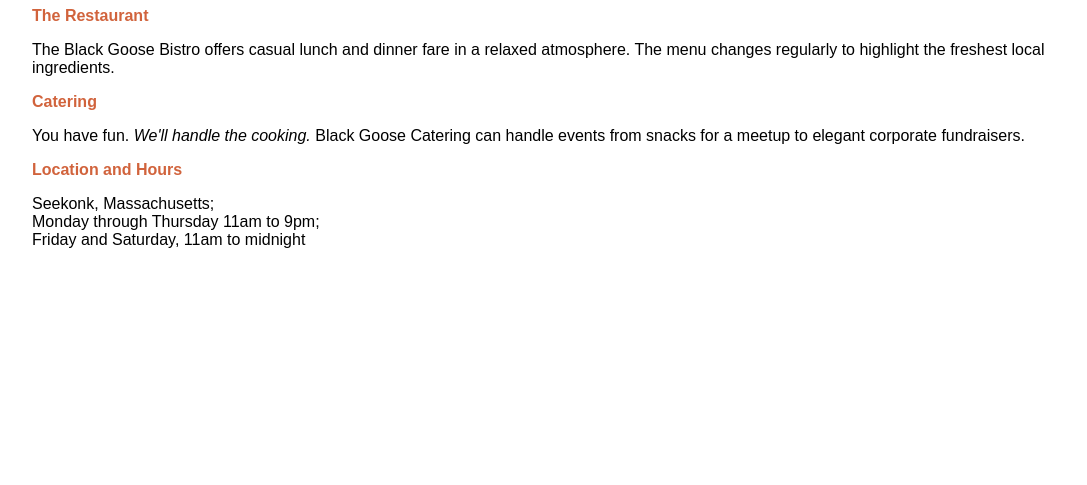
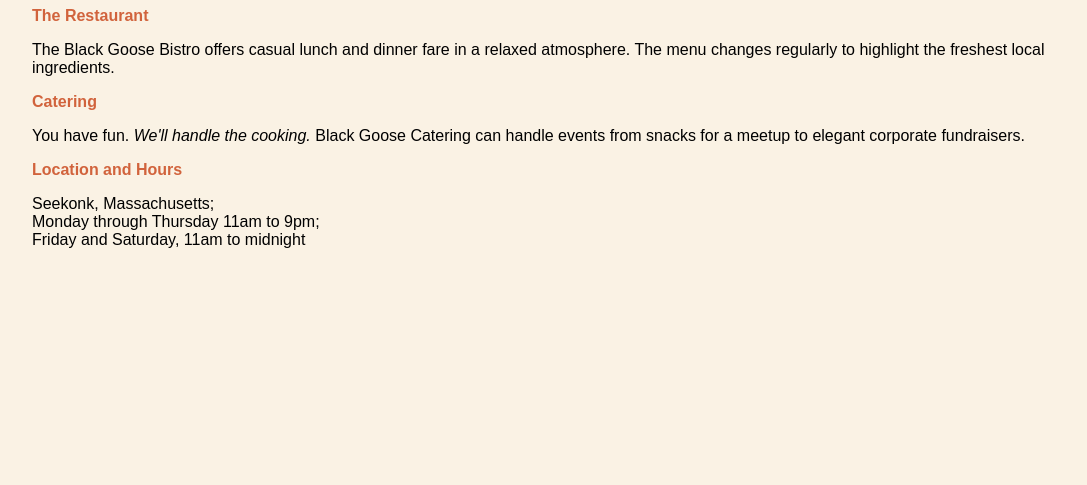
Before and after one commit to 17jrubio/17jrubio, a plain HTML site: page week04/index5.html in a window 1280 px wide. Shown: the part 315-800 px from the top of the page, without its empty margins (96-1183 px from the left). Drawn offline with Linux system fonts and the light colour scheme.

Commit message:
Update index5.html

```diff
--- a/week04/index5.html
+++ b/week04/index5.html
@@ -7,7 +7,7 @@
 
 <style>
 body {
-  background color: #faf2e4;
+  background-color: #faf2e4;
   margin: 0 10%;
   font-family: sans-serif;
   }
```
